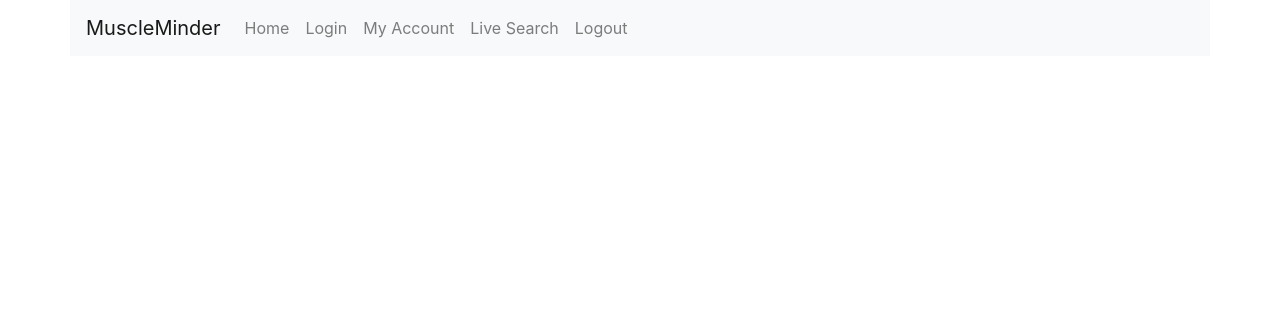
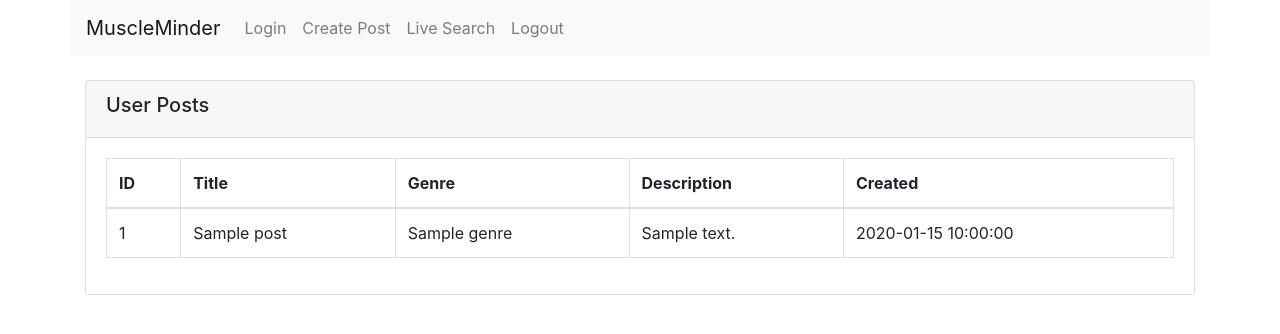
Before and after one commit to kamilgru/web, a CodeIgniter 4 app: template app/Views/home.php in a window 1280 px wide. Shown: the top 334 px of the page. Run offline with PHP 8.4 and a stand-in for CodeIgniter, Linux system fonts and the light colour scheme; the template is opened without the code that fills it: most values are stand-ins (such as "Sample title", 1, 10 or a date in 2020); data that the repository does not hold is empty; some libraries are stand-ins or nearby versions.

Commit message:
added home page to display outputs
added home page to display outputs

```diff
--- a/app/Config/Routes.php
+++ b/app/Config/Routes.php
@@ -14,6 +14,7 @@ $routes->group('admin', static function($routes){
 			$routes->get('home','AdminController::index', ['as'=>'admin.home']);
 			$routes->get('logout','AdminController::logoutHandler',['as'=>'admin.logout']);
 
+
 		$routes->get('new-post','AdminController::addPost');
 		$routes->post('add', 'AdminController::store');
 	});
--- a/app/Controllers/AdminController.php
+++ b/app/Controllers/AdminController.php
@@ -9,9 +9,8 @@ class AdminController extends BaseController
 {
     public function index()
     {
-		$data = [
-			'pageTitle'=>'Dashboard',
-		];
+		$post = new post();
+		$data['post'] = $post->findAll();
 		return view('home', $data);
     }
 
@@ -32,7 +31,6 @@ class AdminController extends BaseController
 		'title' => $this->request->getPost('title'),
 		'genre' => $this->request->getPost('genre'),
 		'description' => $this->request->getPost('description'),
-		'image' => $this->request->getPost('image'),
 		];
 		$post->save($data);
 		return redirect('admin/new-post')->with('status','inserted successfully');
--- a/app/Models/Post.php
+++ b/app/Models/Post.php
@@ -12,8 +12,7 @@ class Post extends Model
 	protected $allowedFields = [
 	 'title',
 	 'genre',
-	 'description',
-	 'image',
+	 'description'
 	];
 
 }
--- a/app/Views/home.php
+++ b/app/Views/home.php
@@ -1,2 +1,39 @@
 
 <?php include ('template/headers.php') ?>
+
+<div class="container mt-4">
+    <div class="row">
+		<div class="col-md-12">
+			<div class="card">
+				<div class="card-header">
+					<h5>User Posts</h5>
+				</div>
+				<div class="card-body">
+					<table class="table table-bordered" id="users-list">
+						<thead>
+							<tr>
+								<th>ID</th>
+								<th>Title</th>
+								<th>Genre</th>
+								<th>Description</th>
+								<th>Created</th>
+                        </tr>
+                    </thead>
+					<tbody>
+						<?php if($post):  ?>
+						<?php foreach($post as $row) : ?>
+						<tr>
+							<td><?php echo $row['id']; ?></td>
+							<td><?php echo $row['title']; ?></td>
+							<td><?php echo $row['genre']; ?></td>
+							<td><?php echo $row['description']; ?></td>
+							<td><?php echo $row['created_at']; ?></td>
+						</tr>
+						<?php endforeach; ?>
+						<?php endif; ?>
+					</tbody>
+                </table>
+            </div>
+        </div>
+    </div>
+</div>
--- a/app/Views/new-post.php
+++ b/app/Views/new-post.php
@@ -34,11 +34,6 @@
 			    <input type="text" name="description" class="form-control" placeholder="Enter description">
 			  </div>
 
- 			  <div class="form-group">
-			    <label> Picture</label>
-			    <input type="file" name="image" class="form-control">
-			  </div>
-
 			  <button type="submit" class="float-right mt-md-3 btn btn-lg btn-dark">Add new post</button>
 
 			</form>
--- a/app/Views/template/headers.php
+++ b/app/Views/template/headers.php
@@ -14,13 +14,10 @@
 	  <div class="collapse navbar-collapse" id="navbarSupportedContent">
 		<ul class="navbar-nav mr-auto">
 		  <li class="nav-item">
-			<a class="nav-link" href="<?=base_url('admin/home')?>">Home</a>
-		  </li>
-		  <li class="nav-item">
 			<a class="nav-link" href="<?=base_url('admin/login')?>">Login</a>
 		  </li>
 		  <li class="nav-item">
-			<a class="nav-link" href="<?= base_url('admin/new-post')?>">My Account</a>
+			<a class="nav-link" href="<?= base_url('admin/new-post')?>">Create Post</a>
 		  </li>
 		  		  <li class="nav-item">
 			<a class="nav-link" href="#">Live Search</a>
```
